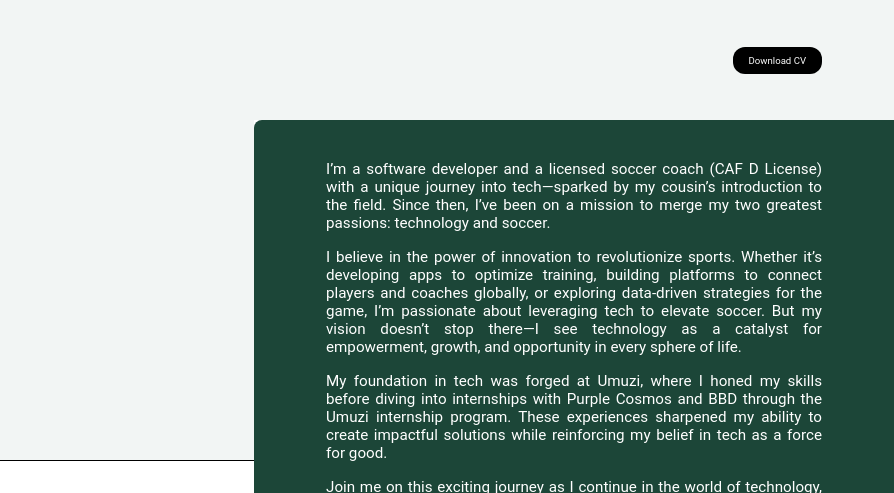
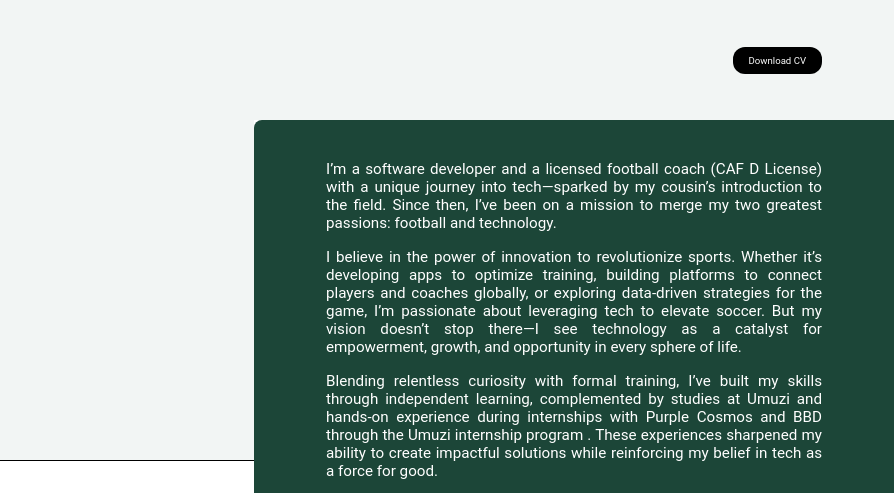
Before and after one commit to Mpilo-dev/portfolio, a Gatsby site: page / in a window 1280 px wide. Shown: the top 493 px of the page, 386-1280 px from the left. Built offline with nearby package versions, Linux system fonts and the light colour scheme; Gatsby itself is replaced by a stand-in of ours.

Commit message:
Update cv & about me

```diff
--- a/src/pages/index.js
+++ b/src/pages/index.js
@@ -198,10 +198,10 @@ const IndexPage = () => {
           </ProfileContainer>
           <AboutContainer>
             <AboutText>
-              I’m a software developer and a licensed soccer coach (CAF D
+              I’m a software developer and a licensed football coach (CAF D
               License) with a unique journey into tech—sparked by my cousin’s
               introduction to the field. Since then, I’ve been on a mission to
-              merge my two greatest passions: technology and soccer.
+              merge my two greatest passions: football and technology.
             </AboutText>
             <AboutText>
               I believe in the power of innovation to revolutionize sports.
@@ -213,11 +213,12 @@ const IndexPage = () => {
               opportunity in every sphere of life.
             </AboutText>
             <AboutText>
-              My foundation in tech was forged at Umuzi, where I honed my skills
-              before diving into internships with Purple Cosmos and BBD through
-              the Umuzi internship program. These experiences sharpened my
-              ability to create impactful solutions while reinforcing my belief
-              in tech as a force for good.
+              Blending relentless curiosity with formal training, I’ve built my
+              skills through independent learning, complemented by studies at
+              Umuzi and hands-on experience during internships with Purple
+              Cosmos and BBD through the Umuzi internship program . These
+              experiences sharpened my ability to create impactful solutions
+              while reinforcing my belief in tech as a force for good.
             </AboutText>
             <AboutText>
               Join me on this exciting journey as I continue in the world of
```
Also changed, not shown: 1 other file.
